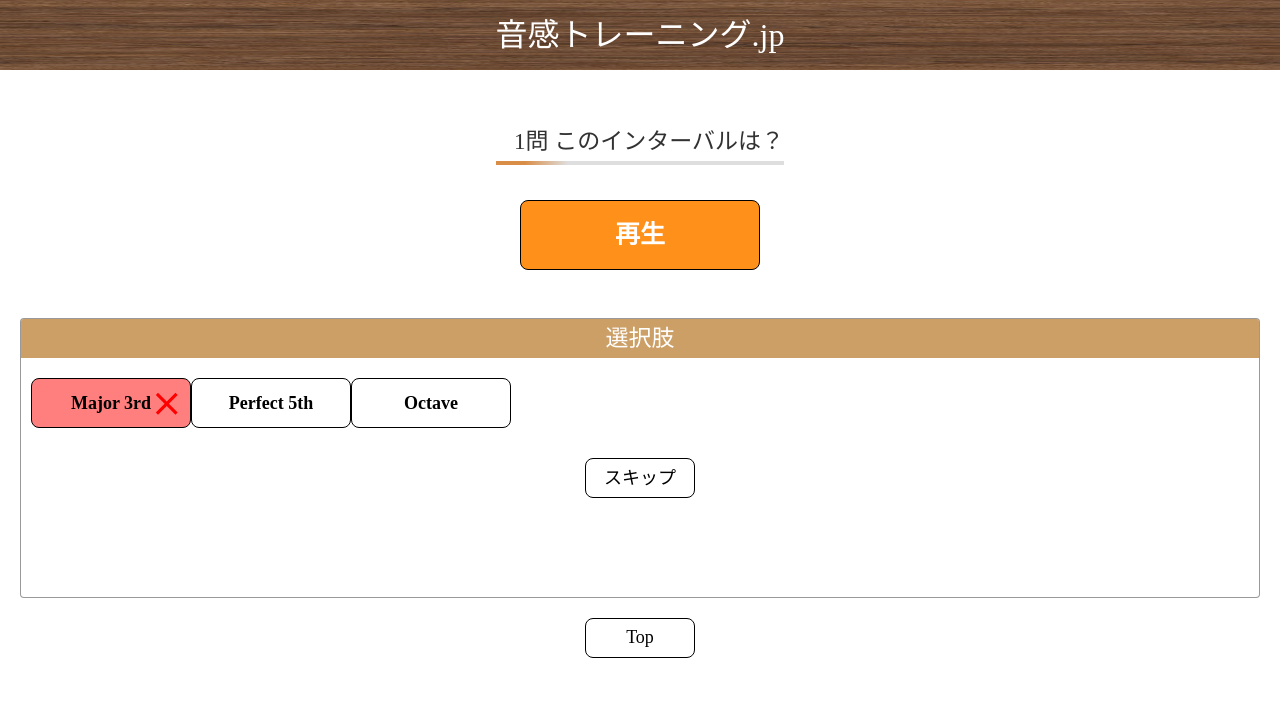
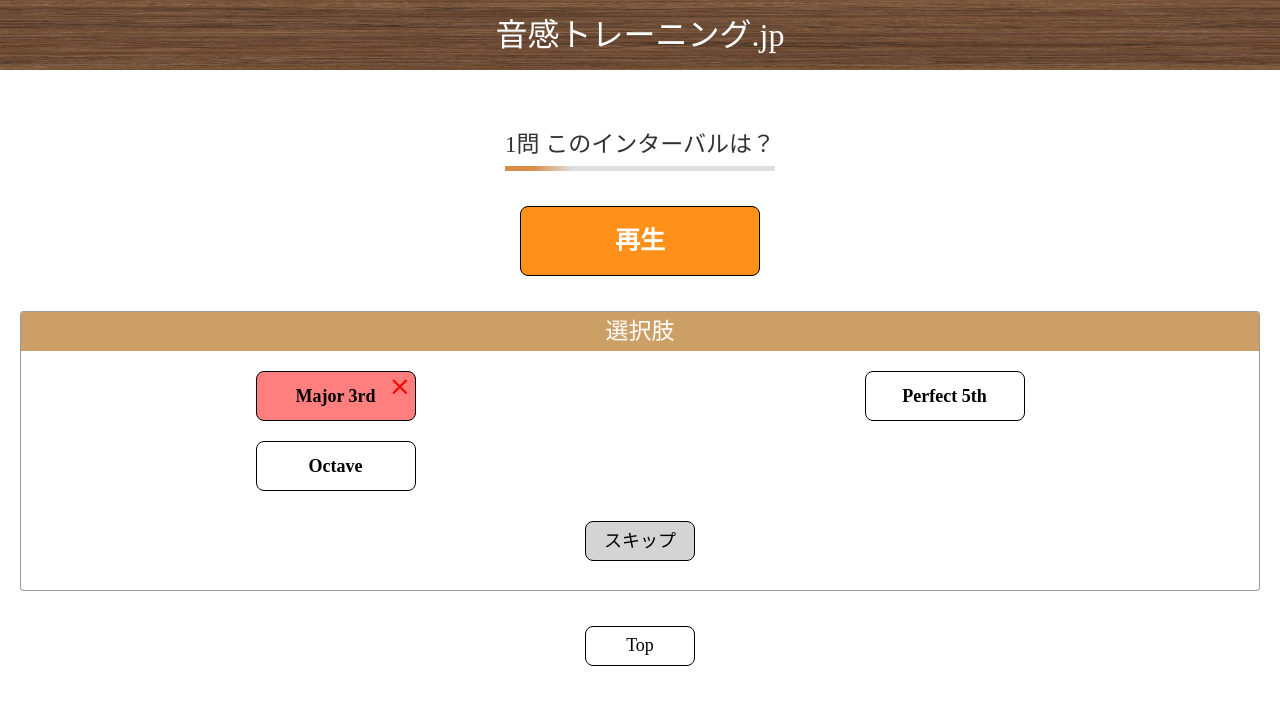
Before and after one commit to aki5648237/interval-training, a React (Create React App) app: page /IntervalTrainingQuiz in a window 1280 px wide. Both pictures are taken after a click on the button "Major 3rd". Shown: the top 704 px of the page. Built offline with nearby package versions, Linux system fonts and the light colour scheme.

Commit message:
選択肢周りの機能修正

```diff
--- a/src/component/intervalTraining.tsx
+++ b/src/component/intervalTraining.tsx
@@ -7,10 +7,10 @@ export const IntervalTraining = () => {
   return (
     <Box className="container">
      <AppHeader />
-     <Box sx={{textAlign: 'center', marginTop: '40px', marginBottom: '20px', }}>
+     <Box sx={{textAlign: 'center', marginTop: '40px'}}>
       <Typography className="sub-title" variant="h2">インターバルクイズ</Typography>
      </Box>
-      <Box sx={{margin: '0 20px 40px 20px'}}>
+      <Box sx={{margin: '35px 20px 35px 20px'}}>
         <Typography className="text">このクイズは、二つの音を聞き、インターバルを当てるトレーニングです。</Typography>
         <Typography className="text">問題数は10問です。</Typography>
       </Box>
--- a/src/component/intervalTrainingAnswer.tsx
+++ b/src/component/intervalTrainingAnswer.tsx
@@ -1,6 +1,7 @@
 
 import { Typography, Button, Card, Box} from '@mui/material/';
 import { Question } from './intervalTrainingQuiz';
+import { QuestionResult } from './intervalTrainingQuiz';
 import "../style/styles.css";
 
 import TripOriginIcon from '@mui/icons-material/TripOrigin';
@@ -9,26 +10,29 @@ import CloseIcon from '@mui/icons-material/Close';
 type Props = {
 	currentQuestion: number
 	questions: Question[]
-	handleAnswerButtonClick: (value: number) => void
+	handleAnswerButtonClick: (answerText: string, value: number) => void
 	answer: string
 	selectValue: number
+	resultList: QuestionResult[]
 }
 
-export const Answer = ({currentQuestion, questions, handleAnswerButtonClick, answer, selectValue}: Props) => {
+export const Answer = ({currentQuestion, questions, handleAnswerButtonClick, answer, selectValue, resultList}: Props) => {
 
-	console.log('押下したボタンの結果' + answer);
+	resultList.map((item)=> {
+		console.log('ボタンの色情報' + item.resultText + item.result)
+	})
 	return (
 		<div>
 			{
-				questions[0].answerOptions.map((item) => {
-					return <Box sx={{ marginTop: '20px', display: 'inline'}}>
+				questions[0].answerOptions.map((item, index) => {
+					return <Box sx={{ width: '50%', textAlign: 'center', display: 'inline-block'}}>
 										<Button
-											className={`${"option-button"} ${answer === 'correct' && item.value === selectValue ? "correct" : ""} ${answer === 'inCorrect' && item.value === selectValue ? "inCorrect" : ""}`}
-											onClick={() => handleAnswerButtonClick(item.value)}
+											className={`${"option-button"} ${resultList[index].result === 'correct' ? "correct" : ""} ${resultList[index].result === 'inCorrect' ? "inCorrect" : ""} ${answer === 'correct' && resultList[index].result === '' ? "unSelected": ""}`}
+											onClick={() => handleAnswerButtonClick(item.answerText, item.value)}
 											disabled={answer === 'correct'}
 											variant='outlined'>{item.answerText}
-											{answer === 'correct' && item.value === selectValue ? <TripOriginIcon fontSize="large" sx={{color: 'lime', position: 'absolute', right: '5px'}}/> : ''}
-											{answer === 'inCorrect' && item.value === selectValue ? <CloseIcon fontSize="large" sx={{color: 'red', position: 'absolute', right: '5px'}}/> : ''}
+											{resultList[index].result === 'correct' ? <TripOriginIcon className='circle-icon'/> : ''}
+											{resultList[index].result === 'inCorrect' ? <CloseIcon className='cross-icon'/> : ''}
 										</Button>
 									</Box>
 			})}
--- a/src/component/intervalTrainingQuiz.tsx
+++ b/src/component/intervalTrainingQuiz.tsx
@@ -18,6 +18,12 @@ type AnswerOption ={
 	value: number;
 }
 
+export type QuestionResult = {
+	resultText: string;
+	result: string;
+	missCount: number;
+}
+
 export type Question = {
   answerOptions: AnswerOption[];
 }
@@ -31,7 +37,7 @@ const IntervalTrainingQuiz = () => {
 	// 聞いた回数
 	const [listenCount, setListenCount] = useState<number>(0);
 	// 間違えた回数
-	const [missCount, setMissCount] = useState<number>(0);
+	// const [missCount, setMissCount] = useState<number>(0);
 	// 問題を非表示にするフラグ
 	const [openQuiz, setOpenQuiz] = useState<boolean>(false);
 	// 結果を非表示にするフラグ
@@ -44,11 +50,15 @@ const IntervalTrainingQuiz = () => {
 	const [answer, setAnswer] = useState<string>('');
 	// 選択肢したボタンのvalue
 	const [selectValue, setSelectValue] = useState<number>(99);
+	// 選択肢の正解/不正解情報
+	// const [optionResult, setOptionResult] = useState<string>('');
+
+	// スキップ/次へ文言
+	const [nextText, setNextText] = useState<string>("スキップ")
 
 	// 問題を定数soudNameにランダム格納
 	useEffect(() => {
 		rand = Math.floor(Math.random() * questions[0].answerOptions.length);
-		console.log('ランダム関数の値' + rand);
 		// soundName = questions[0].answerOptions[rand].answerText;
 
 		switch (rand) {
@@ -62,6 +72,12 @@ const IntervalTrainingQuiz = () => {
 				my_audio = new Audio(octabe);
 				break;
 		}
+
+		// クイズ結果リストの結果を破棄
+		const nextList = resultList.map((list) => {
+			return {...list, result:''};
+		})
+		setResultList(nextList);
 	},[currentQuestion]);
 
 	const questions: Question[] = [
@@ -74,32 +90,37 @@ const IntervalTrainingQuiz = () => {
 		},
 	];
 
-	const handleAnswerButtonClick = (value: number): void=> {
+	// クイズの結果
+	const questionResults: QuestionResult[] = [
+		{resultText: 'Major 3rd', result: '', missCount: 0},
+		{resultText: 'Perfect 5th', result: '', missCount: 0},
+		{resultText: 'Octave', result: '', missCount: 0}
+	]
+	const [resultList, setResultList] = useState<QuestionResult[]>(questionResults);
 
-		setSelectValue(value);
+	const handleAnswerButtonClick = (answerText: string, value: number): void=> {
 
-		console.log('クイズ結果を表示するフラグ' + resultQuiz);
-		console.log('選択した値' + value);
-		console.log('答えの値' + rand);
+		const nextList = resultList.map((list) => {
+			if (list.resultText === answerText) {
+				if (rand === value) {
+					setAnswer('correct');
+					setNextText('次へ');
+					return {...list, result:'correct'}
+				}
+				else {
+					return {...list, result:'inCorrect', missCount: list.missCount + 1}
+				}
+			}
 
-		// 正解時、次の問題へ移る
-		if (value === rand) {
+			if (currentQuestion > 9) {
+						// 10問回答後、結果見るボタン表示
+						setResultQuiz(true);
+						setNextQuiz(false);
+			}
 
-			// ボタンの色を緑にする
-      setAnswer('correct');
-
-			console.log('現在の問題No' + currentQuestion);
-			if (currentQuestion > 9) {
-				// 10問回答後、結果見るボタン表示
-				setResultQuiz(true);
-				setNextQuiz(false);
-			}
-		}
-		else {
-			// ボタンの色を赤くする
-			setAnswer('inCorrect');
-			setMissCount((missCount) => missCount + 1);
-		}
+			return list;
+		})
+		setResultList(nextList);
 	}
 
 		// ボタン押下時音を鳴らす
@@ -107,7 +128,6 @@ const IntervalTrainingQuiz = () => {
 			my_audio.currentTime = 0;
 			my_audio.play();
 			setListenCount((listenCount) => listenCount + 1);
-			console.log(listenCount);
 		}
 
 	// 次の問題を表示
@@ -115,6 +135,7 @@ const IntervalTrainingQuiz = () => {
 		setCurrentQuestion((currentQuestion) => currentQuestion + 1);
 		// 選択肢のボタンのcssを破棄
 		setAnswer('');
+		setNextText('スキップ');
 	}
 
 	// 結果を表示
@@ -127,7 +148,7 @@ const IntervalTrainingQuiz = () => {
 	const ResetResult = () => {
 		setCurrentQuestion(1);
 		setListenCount(0);
-		setMissCount(0);
+		// setMissCount(0);
 		setOpenQuiz(false);
 		setOpenResult(true);
 		setNextQuiz(true);
@@ -139,19 +160,15 @@ const IntervalTrainingQuiz = () => {
 			<AppHeader />
 			<Box className="container">
 				<Box className={openQuiz ? "invisible" : ""}>
-					{/* <MainText /> */}
-					{/* <Typography variant="h2" sx={{paddingTop: '50px', marginBottom: '10px', textAlign: 'center', fontWeight: 'bold'}}>
-						インターバルクイズ
-					</Typography> */}
-					<Box sx={{margin: '40px 20px 0 20px', height: '170px'}}>
+					<Box sx={{margin: '40px 20px 0 20px'}}>
 						<Box sx={{ textAlign: 'center'}}>
-							<Typography className="sub-title" variant="h2" sx={{ paddingTop: '10px', paddingLeft: '18px', paddingBottom: '10px'}}>{currentQuestion}問 このインターバルは？</Typography>
+							<Typography className="sub-title" variant="h2">{currentQuestion}問 このインターバルは？</Typography>
 						</Box>
 						<Box sx={{textAlign: 'center', marginTop: '35px'}}>
 							<Button className="main-button" onClick={() => jsplay()} variant='outlined'>再生</Button>
 						</Box>
 					</Box>
-					<Card className="cardStyle" sx={{margin: '30px 20px 20px 20px', height: '280px'}} variant="outlined">
+					<Card className="cardStyle" sx={{margin: '35px 20px 35px 20px', height: '280px'}} variant="outlined">
 						<Box sx={{backgroundColor: 'rgba(170, 95, 0, 0.6)', textAlign: 'center'}}>
 							<Typography variant="h2" sx={{padding : '6px', color: 'white'}}>選択肢</Typography>
 						</Box>
@@ -162,15 +179,16 @@ const IntervalTrainingQuiz = () => {
 								handleAnswerButtonClick={handleAnswerButtonClick}
 								answer={answer}
 								selectValue={selectValue}
+								resultList={resultList}
 							/>
 						</Box>
 						<Box sx={{textAlign: 'center', marginTop: '30px'}}>
 							<Box className={nextQuiz ? "" : "invisible"}>
-								<Button className="sub-button" onClick={() => nextDisplay()}  variant='outlined'>スキップ</Button>
+								<Button className={`${"sub-button"} ${nextText === 'スキップ' ? "skip-button": ""}`} onClick={() => nextDisplay()}  variant='outlined'>{nextText}</Button>
 							</Box>
 
 							<Box className={resultQuiz ? "" : "invisible"}>
-								<Button className="sub-button" onClick={() => resultDisplay()} variant='outlined'>結果</Button>
+								<Button className="result-button" onClick={() => resultDisplay()} variant='outlined'>結果</Button>
 							</Box>
 						</Box>
 					</Card>
@@ -192,7 +210,7 @@ const IntervalTrainingQuiz = () => {
 										<ListItemText>聞いた回数{listenCount}</ListItemText>
 									</ListItem>
 									<ListItem>
-										<ListItemText>間違えた回数{missCount}</ListItemText>
+										{/* <ListItemText>間違えた回数{missCount}</ListItemText> */}
 									</ListItem>
 									<ListItem>
 										<ListItemText>得点</ListItemText>
@@ -201,7 +219,7 @@ const IntervalTrainingQuiz = () => {
 							</Box>
 						</Box>
 						<Box sx={{ textAlign: 'center', marginTop: '10px'}}>
-							<Button className="button" sx={{width: '130px', height: '50px', marginRight:'20px', fontSize: '18px'}} onClick={() => navigate('/')} variant='outlined'>Topに戻る</Button>
+							<Button className="button" sx={{width: '130px', height: '50px', marginRight:'20px', fontSize: '18px'}} onClick={() => navigate('/')} variant='outlined'>Top</Button>
 							<Button className="button" sx={{width: '130px', height: '50px', marginLeft: '20px', fontSize: '18px'}} onClick={() => ResetResult()} variant='outlined'>もう一度</Button>
 						</Box>
 					</Box>
--- a/src/style/styles.css
+++ b/src/style/styles.css
@@ -1,8 +1,3 @@
-/* 全体の背景色 */
-/* .container {
-	background-color: rgba(245,221,97,0.3) !important;
-	height: 100vh;
-} */
 
 .invisible {
 	display: none;
@@ -15,6 +10,11 @@
 .inCorrect {
 	background-color: rgba(255, 0, 0, 0.5) !important;
 }
+/* 正解押下時未選択のボタンをグレーにする */
+.unSelected {
+	background-color: rgba(169, 169, 169, 0.5) !important;
+}
+
 /* 非活性時にボタンの色をそのままにする */
 Button {
 	border: 1px solid rgba(0, 0, 0, 1) !important;
@@ -37,7 +37,7 @@ Button {
 	font-size: 18px !important;
 	text-transform: none !important;
 }
-
+/* 選択肢のボタン */
 .option-button {
 	width: 160px;
 	height: 50px;
@@ -45,6 +45,20 @@ Button {
 	font-size: 18px !important;
 	font-weight: bold !important;
 	text-transform: none !important;
+}
+
+.result-button {
+	width: 110px;
+	height: 40px;
+	font-size: 18px !important;
+	text-transform: none !important;
+	font-weight: bold !important;
+	color: #000000 !important;
+	background-color: rgba(255, 227, 0, 0.9) !important;
+}
+
+.skip-button {
+	background-color: rgba(169, 169, 169, 0.5) !important;
 }
 
 .title {
@@ -63,6 +77,20 @@ Button {
 	font-size: 26px;
 }
 
+.circle-icon {
+	position: absolute;
+	color: rgb(21, 131, 21);
+	left: 130px;
+	bottom: 20px;
+}
+
+.cross-icon {
+	position: absolute;
+	color: red;
+	left: 130px;
+	bottom: 21px;
+}
+
 .text {
 	font-size: 18px !important;
 	font-weight: 520 !important;
```
